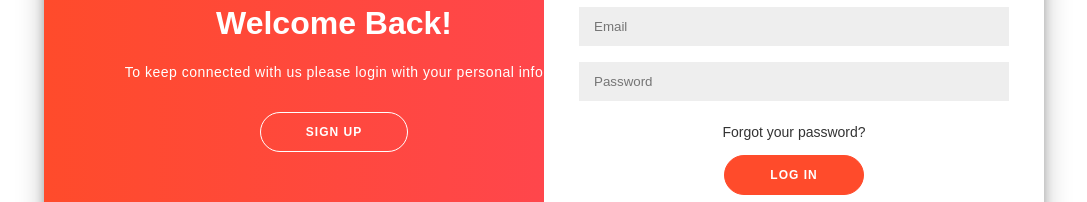
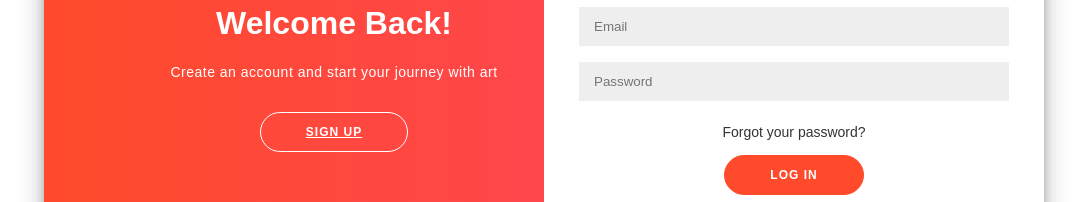
Before and after one commit to migeroreloaded/art-gallery, a React (Create React App) app in the folder client/: page /login in a window 1280 px wide. Shown: the part 328-530 px from the top of the page, without its empty margins (96-1183 px from the left). Built offline with nearby package versions, Linux system fonts and the light colour scheme.

Commit message:
add dashboard redirect according to user

```diff
--- a/client/src/components/LoginPage.js
+++ b/client/src/components/LoginPage.js
@@ -16,6 +16,7 @@ import {
   Paragraph
 } from './styles';
 import { useAuth } from './AuthContext';
+import { Link, useHistory } from 'react-router-dom';
 
 const LoginPage = () => {
   const { login } = useAuth(); // Assuming login function is available from AuthContext
@@ -24,6 +25,7 @@ const LoginPage = () => {
     password: ''
   });
   const [error, setError] = useState('');
+  const history = useHistory();
 
   const handleChange = (e) => {
     setFormData({ ...formData, [e.target.name]: e.target.value });
@@ -34,8 +36,13 @@ const LoginPage = () => {
     try {
       const response = await axios.post('http://localhost:5555/login', formData);
       console.log(response.data);
-      if (response.data.success) {
+      if (response.data.message === 'Login successful') {
         login(response.data.token); // Assuming login function sets authentication token
+        if (response.data.role === 'artist') {
+          history.push('/dashboard'); // Redirect to dashboard route
+        } else {
+          history.push('/user-dashboard'); // Redirect to user dashboard route
+        }
       } else {
         setError(response.data.message || 'Login failed');
       }
@@ -76,9 +83,9 @@ const LoginPage = () => {
           <LeftOverlayPanel>
             <Title>Welcome Back!</Title>
             <Paragraph>
-              To keep connected with us please login with your personal info
+              Create an account and start your journey with art
             </Paragraph>
-            <GhostButton to="/register">
+            <GhostButton as={Link} to="/register">
               Sign Up
             </GhostButton>
           </LeftOverlayPanel>
@@ -88,7 +95,7 @@ const LoginPage = () => {
             <Paragraph>
               Enter your personal details and start your journey with art
             </Paragraph>
-            <GhostButton to="/register">
+            <GhostButton as={Link} to="/register">
               Sign Up
             </GhostButton>
           </RightOverlayPanel>
```
